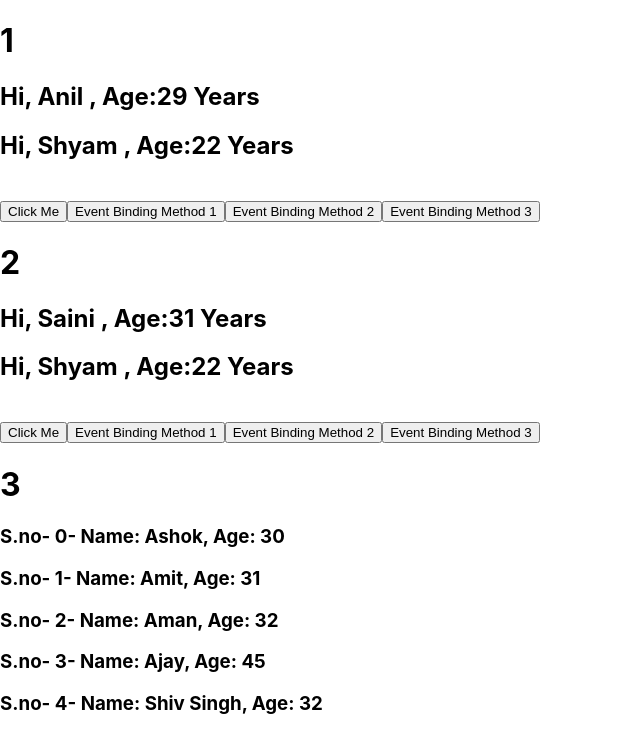
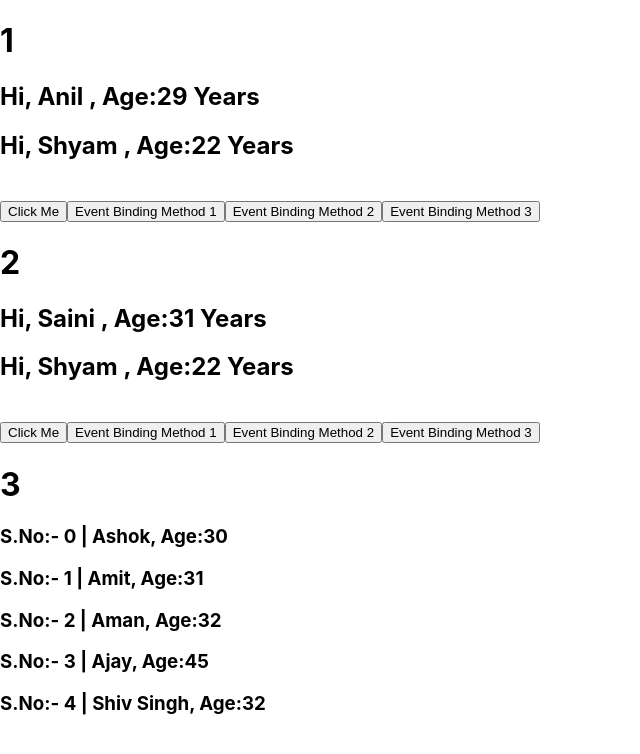
Before and after one commit to AnilSaini341/React_2022, a React (Create React App) app: page / in a window 1280 px wide. Shown: the top 754 px of the page, without its empty margins (0-640 px from the left). Built offline with nearby package versions, Linux system fonts and the light colour scheme.

Commit message:
Rendering Data in Class Component method 2

```diff
--- a/src/Components/Maps.js
+++ b/src/Components/Maps.js
@@ -33,12 +33,15 @@ class Maps extends Component{
 
 
     render() {
-        const data = this.state.persons;
-        return data.map((person, index) => (
-          <div key={index}>
-              <h3>S.no- {index}- Name: {person.name}, Age: {person.age}</h3>
-          </div>
-        ));
+        let persons;
+        persons=this.state.persons.map((person, index) =>{
+            return(
+
+                <h3 key={index}>S.No:- {index} | {person.name}, Age:{person.age}</h3>
+
+            )
+        });
+        return (<>{persons}</>)
       }
 
 }
```
